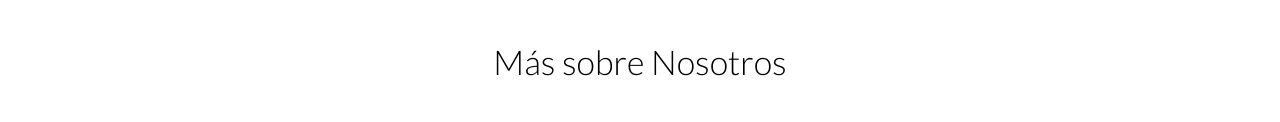
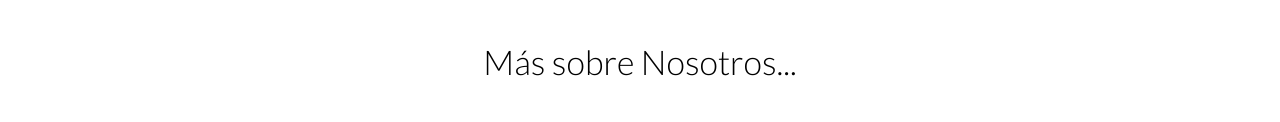
Before and after one commit to ManuelSystem/SitioWebBienesRaices, a plain HTML site: page index.html in a window 1280 px wide. Shown: the part 800-922 px from the top of the page. Drawn offline with Linux system fonts and the light colour scheme.

Commit message:
cambio en titulo de mas sobre nosotros en index

```diff
--- a/index.html
+++ b/index.html
@@ -29,10 +29,11 @@
         </div>
         <h1>Venta de Casas y Departamentos de Lujos</h1>
       </div>
+      <!--cierre de container de header-->
     </header>
 
     <section class="container seccion">
-      <h2 class="fw text-center">Más sobre Nosotros</h2>
+      <h2 class="fw text-center">Más sobre Nosotros...</h2>
 
       <div class="iconos-nosotros">
         <div class="icono">
```
